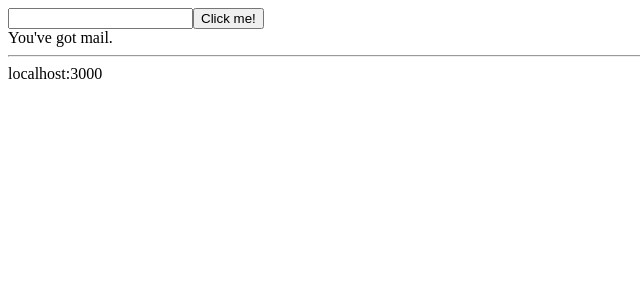
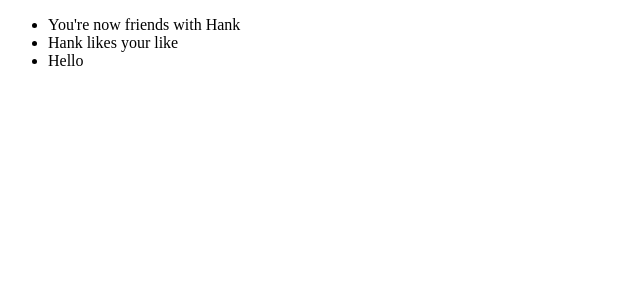
Before and after one commit to hankliu5/angular-fundamentals, an Angular app: page / in a window 1280 px wide. Shown: the top 300 px of the page, without its empty margins (0-640 px from the left). Built offline with nearby package versions, Linux system fonts and the light colour scheme.

Commit message:
use ngFor to iterate over an array.

```diff
--- a/src/app/app.component.ts
+++ b/src/app/app.component.ts
@@ -6,11 +6,10 @@ import { inject } from '@angular/core/testing';
   selector: 'app-root',
   // templateUrl: './app.component.html',
   // styleUrls: ['./app.component.css']
-  template: `<div><app-simple-form>
-  </app-simple-form>
-    {{mail.message}}
-    <hr>
-    {{api}}
+  template: `<div>
+  <ul>
+  <li *ngFor="let message of mail.messages">{{message}}</li>
+  </ul>
   </div>`
 })
 export class AppComponent {
@@ -18,6 +17,5 @@ export class AppComponent {
 
   constructor(
     @Inject('mail') private mail,
-    @Inject('api') private api,
   ) {}
 }
--- a/src/app/mail.service.ts
+++ b/src/app/mail.service.ts
@@ -4,6 +4,11 @@ import { Injectable } from '@angular/core';
   providedIn: 'root'
 })
 export class MailService {
-  message = "You've got mail.";
+  // message = "You've got mail.";
+  messages = [
+    `You're now friends with Hank`,
+    `Hank likes your like`,
+    `Hello`
+  ];
   constructor() { }
 }
```
